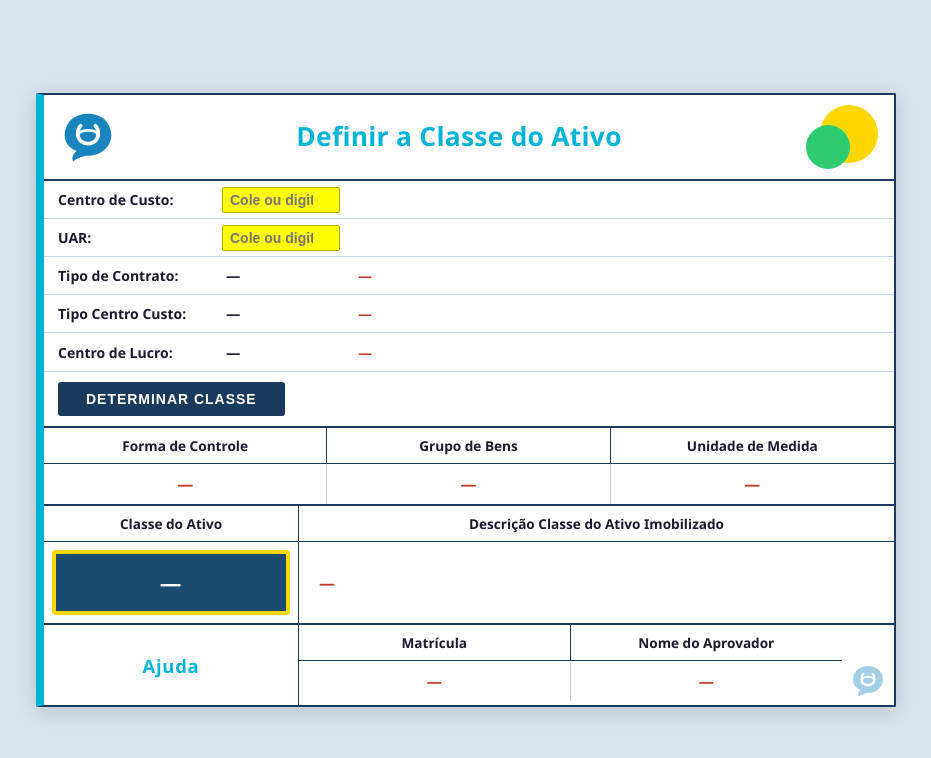
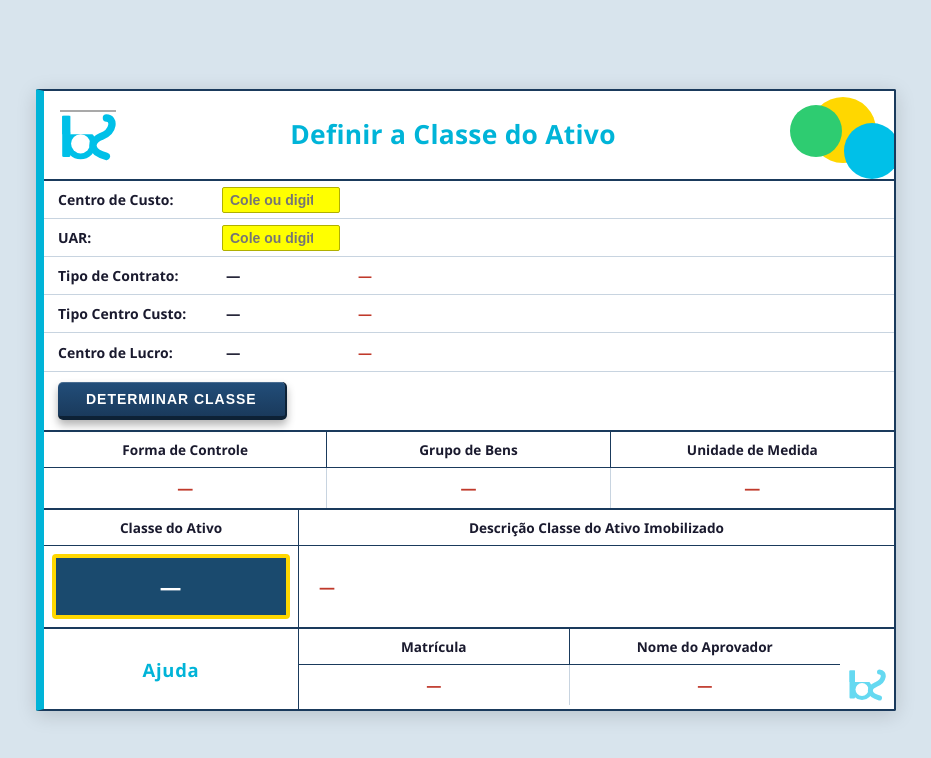
Before and after one commit to divalf/appclasseimo, a plain HTML site: page index-v2.html in a window 1280 px wide. Shown: the whole page, without its empty margins (174-1105 px from the left). Drawn offline with Linux system fonts and the light colour scheme.

Commit message:
feat(v2): atualiza logos, 3 círculos decorativos e botão 3D
- Logo superior esquerdo e rodapé direito: ícone "bS" em ciano com
  linha fina no topo, seguindo exatamente o layoutmodelo2.png
- Decoração superior direito: adiciona terceiro círculo ciano (#00c0e8)
  parcialmente recortado na borda direita do card
- Botão "Determinar Classe": efeito 3D com gradiente, sombra e
  translação no :active, mantendo paleta azul-marinho

Co-Authored-By: Claude Sonnet 4.6 <noreply@anthropic.com>

```diff
--- a/css/style-v2.css
+++ b/css/style-v2.css
@@ -69,10 +69,11 @@ body {
 
 /* Círculos decorativos */
 .v2-decor {
-  width: 80px;
-  height: 64px;
+  width: 92px;
+  height: 68px;
   flex-shrink: 0;
   position: relative;
+  overflow: visible;
 }
 
 .v2-circle {
@@ -81,19 +82,27 @@ body {
 }
 
 .v2-circle-yellow {
-  width: 58px;
-  height: 58px;
+  width: 66px;
+  height: 66px;
   background: #ffd700;
-  top: 0;
-  right: 0;
+  top: -4px;
+  right: 2px;
 }
 
 .v2-circle-green {
-  width: 44px;
-  height: 44px;
+  width: 52px;
+  height: 52px;
   background: #2ecc71;
-  bottom: 0;
-  right: 28px;
+  top: 4px;
+  right: 36px;
+}
+
+.v2-circle-blue {
+  width: 56px;
+  height: 56px;
+  background: #00c0e8;
+  top: 22px;
+  right: -22px;
 }
 
 /* ── Alerta incompatível ─────────────────────────────── */
@@ -187,21 +196,33 @@ body {
 }
 
 .v2-btn {
-  background: #1a3a5c;
+  background: linear-gradient(to bottom, #224e7a, #1a3a5c);
   color: #fff;
   border: none;
+  border-bottom: 4px solid #0d2135;
+  border-right: 2px solid #0d2135;
   padding: 9px 28px;
   font-size: 0.875rem;
   font-weight: 700;
   text-transform: uppercase;
   letter-spacing: 0.07em;
   cursor: pointer;
-  border-radius: 3px;
-  transition: background 0.2s;
+  border-radius: 5px;
+  box-shadow: 0 5px 8px rgba(0,0,0,0.30), inset 0 1px 0 rgba(255,255,255,0.18);
+  position: relative;
+  top: 0;
+  transition: box-shadow 0.1s, top 0.1s, border-bottom-width 0.1s;
 }
 
 .v2-btn:hover {
-  background: #00b4d8;
+  background: linear-gradient(to bottom, #2a5e8a, #224e7a);
+  box-shadow: 0 6px 10px rgba(0,0,0,0.35), inset 0 1px 0 rgba(255,255,255,0.18);
+}
+
+.v2-btn:active {
+  top: 3px;
+  border-bottom-width: 1px;
+  box-shadow: 0 1px 3px rgba(0,0,0,0.22), inset 0 1px 0 rgba(255,255,255,0.10);
 }
 
 /* ── Seção 2: FC / Grupo de Bens / UM ───────────────── */
@@ -372,9 +393,10 @@ body {
 
 @media (max-width: 600px) {
   .v2-title { font-size: 1.1rem; }
-  .v2-decor { width: 56px; }
-  .v2-circle-yellow { width: 40px; height: 40px; }
-  .v2-circle-green  { width: 30px; height: 30px; right: 18px; }
+  .v2-decor { width: 60px; }
+  .v2-circle-yellow { width: 44px; height: 44px; top: -2px; right: 1px; }
+  .v2-circle-green  { width: 34px; height: 34px; top: 3px; right: 22px; }
+  .v2-circle-blue   { width: 36px; height: 36px; top: 14px; right: -14px; }
 
   .v2-row { grid-template-columns: 140px 90px 1fr; }
 
--- a/index-v2.html
+++ b/index-v2.html
@@ -15,10 +15,22 @@
 
         <!-- Logo esquerda -->
         <div class="v2-logo">
-          <svg viewBox="0 0 60 60" xmlns="http://www.w3.org/2000/svg">
-            <path d="M30 5 C14 5 5 16 5 28 C5 36 10 42 18 45 C14 48 12 52 14 56 C20 52 26 50 30 50 C44 50 55 40 55 28 C55 16 46 5 30 5 Z" fill="#0077b6" opacity="0.9"/>
-            <path d="M22 18 C18 22 18 30 22 34 C26 38 34 38 38 34 C42 30 42 22 38 18" fill="none" stroke="#fff" stroke-width="4" stroke-linecap="round"/>
-            <path d="M20 26 C24 22 36 22 40 26" fill="none" stroke="#fff" stroke-width="3" stroke-linecap="round"/>
+          <svg viewBox="0 0 76 68" xmlns="http://www.w3.org/2000/svg" width="70" height="64">
+            <!-- Linha fina no topo -->
+            <line x1="0" y1="1.5" x2="76" y2="1.5" stroke="#555" stroke-width="1.5"/>
+            <!-- Letra "b": haste vertical -->
+            <rect x="3" y="8" width="11" height="56" rx="2" fill="#00c0e8"/>
+            <!-- Letra "b": bojo externo -->
+            <circle cx="28" cy="46" r="21" fill="#00c0e8"/>
+            <!-- Letra "b": bojo interno (branco) -->
+            <circle cx="28" cy="46" r="13" fill="white"/>
+            <!-- Branco cobre topo do bojo para deixar "b" aberto no topo -->
+            <rect x="14" y="8" width="36" height="25" fill="white"/>
+            <!-- Restaura haste dentro do bloco branco -->
+            <rect x="3" y="8" width="11" height="25" fill="#00c0e8"/>
+            <!-- Letra "S": curva bezier única -->
+            <path d="M 63 11 C 74 11, 74 29, 56 36 C 40 43, 40 57, 63 63"
+                  fill="none" stroke="#00c0e8" stroke-width="10" stroke-linecap="round"/>
           </svg>
         </div>
 
@@ -29,6 +41,7 @@
         <div class="v2-decor">
           <div class="v2-circle v2-circle-yellow"></div>
           <div class="v2-circle v2-circle-green"></div>
+          <div class="v2-circle v2-circle-blue"></div>
         </div>
 
       </header>
@@ -139,10 +152,20 @@
 
           <!-- Logo rodapé direita -->
           <div class="v2-footer-logo">
-            <svg viewBox="0 0 60 60" xmlns="http://www.w3.org/2000/svg" width="36" height="36" opacity="0.35">
-              <path d="M30 5 C14 5 5 16 5 28 C5 36 10 42 18 45 C14 48 12 52 14 56 C20 52 26 50 30 50 C44 50 55 40 55 28 C55 16 46 5 30 5 Z" fill="#0077b6"/>
-              <path d="M22 18 C18 22 18 30 22 34 C26 38 34 38 38 34 C42 30 42 22 38 18" fill="none" stroke="#fff" stroke-width="4" stroke-linecap="round"/>
-              <path d="M20 26 C24 22 36 22 40 26" fill="none" stroke="#fff" stroke-width="3" stroke-linecap="round"/>
+            <svg viewBox="0 0 76 66" xmlns="http://www.w3.org/2000/svg" width="38" height="38" opacity="0.6">
+              <!-- Letra "b": haste vertical -->
+              <rect x="3" y="6" width="11" height="56" rx="2" fill="#00c0e8"/>
+              <!-- Letra "b": bojo externo -->
+              <circle cx="28" cy="44" r="21" fill="#00c0e8"/>
+              <!-- Letra "b": bojo interno (branco) -->
+              <circle cx="28" cy="44" r="13" fill="white"/>
+              <!-- Branco cobre topo do bojo -->
+              <rect x="14" y="6" width="36" height="23" fill="white"/>
+              <!-- Restaura haste -->
+              <rect x="3" y="6" width="11" height="23" fill="#00c0e8"/>
+              <!-- Letra "S" -->
+              <path d="M 63 9 C 74 9, 74 27, 56 34 C 40 41, 40 55, 63 61"
+                    fill="none" stroke="#00c0e8" stroke-width="10" stroke-linecap="round"/>
             </svg>
           </div>
 
```
